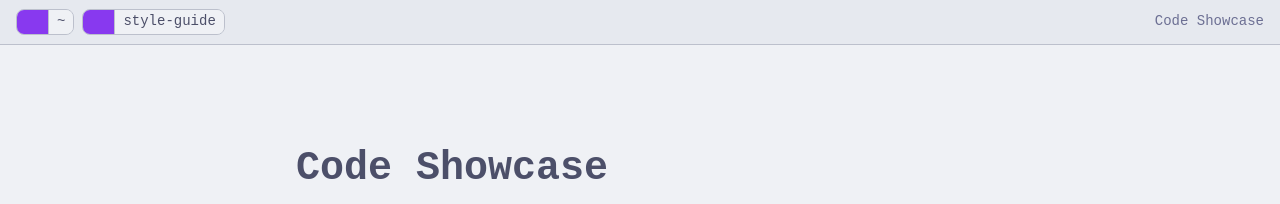
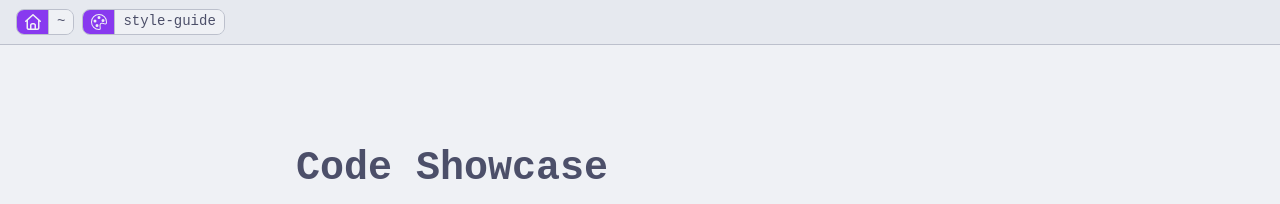
Before and after one commit to venkateshcv1809/venkateshcv1809.github.io, a Jekyll site: the page built from _pages/style-guide/code.md, in a window 1280 px wide and 900 px high. Shown: the top 204 px of the window. Built offline with Jekyll 4.4.1, drawn with Linux system fonts in a browser that asks for light colours; nearby versions of some CDN libraries; some web fonts are replaced.

Commit message:
feat: Update header and footer design

```diff
--- a/_includes/footer.html
+++ b/_includes/footer.html
@@ -1,29 +1,10 @@
 <footer class="statusline">
+    <span class="segment">
+        &copy; {{ "now" | date: "%Y" }} {{ metadata.author.name }}
+    </span>
 
-    <div class="statusline-left">
-
-        <span class="segment">
-            {{ page.title | default: "Home" }}
-        </span>
-
-    </div>
-
-    <div class="statusline-right">
-
-        <span class="segment">
-            © {{ "now" | date: "%Y" }} {{ metadata.author.name }}
-        </span>
-
-        <a
-            class="segment segment--icon"
-            href="{{ metadata.repository.url }}"
-            target="_blank"
-            rel="noopener noreferrer"
-            aria-label="View source code">
-
-
-        </a>
-
-    </div>
-
+    <a class="segment segment-icon" href="{{ metadata.repository.url }}" target="_blank" rel="noopener noreferrer"
+        aria-label="View portfolio source code">
+        :icon-github:
+    </a>
 </footer>
--- a/_includes/head.html
+++ b/_includes/head.html
@@ -1,6 +1,5 @@
 <head>
     <meta charset="utf-8" />
-
     <meta name="viewport" content="width=device-width, initial-scale=1" />
 
     <title>
@@ -44,14 +38,9 @@
     </script>
 
     <link rel="apple-touch-icon" sizes="180x180" href="{{ '/assets/favicon/apple-touch-icon.png' | relative_url }}" />
-
     <link rel="icon" type="image/png" sizes="32x32" href="{{ '/assets/favicon/favicon-32x32.png' | relative_url }}" />
-
     <link rel="icon" type="image/png" sizes="16x16" href="{{ '/assets/favicon/favicon-16x16.png' | relative_url }}" />
-
     <link rel="manifest" href="{{ '/assets/favicon/site.webmanifest' | relative_url }}" />
-
     <link rel="stylesheet" href="{{ '/assets/css/light.css' | relative_url }}" media="(prefers-color-scheme: light)" />
-
     <link rel="stylesheet" href="{{ '/assets/css/dark.css' | relative_url }}" media="(prefers-color-scheme: dark)" />
 </head>
--- a/_includes/header.html
+++ b/_includes/header.html
@@ -1,41 +1,23 @@
 <header class="tmux-status">
-
-    <nav class="tmux-status-nav">
+    <nav class="tmux-status-nav" aria-label="Primary navigation">
 
         <div class="tmux-status-windows">
-
             {% for item in navigation.header %}
-
                 <a
                     href="{{ item.url | relative_url }}"
                     class="tmux-window{% if page.url == item.url %} is-active{% endif %}"
+                    {% if page.url == item.url %}aria-current="page"{% endif %}
                 >
-
                     <span class="tmux-window-icon">
+                        :icon-{{ item.icon }}:
                     </span>
 
                     <span class="tmux-window-title">
-
                         {{ item.title }}
-
-                        {% if page.url == item.url %}
-                            <span class="tmux-window-active">
-                                {% include icon.html name=site.data.site.icons.window.active %}
-                            </span>
-                        {% endif %}
-
                     </span>
-
                 </a>
-
             {% endfor %}
-
-        </div>
-
-        <div class="tmux-status-breadcrumb">
-            {{ page.title }}
         </div>
 
     </nav>
-
 </header>
--- a/_layouts/default.html
+++ b/_layouts/default.html
@@ -5,7 +5,6 @@
     {% include head.html %}
 
     <body>
-
         {% include header.html %}
 
         <main class="layout">
@@ -13,7 +12,5 @@
         </main>
 
         {% include footer.html %}
-
     </body>
-
 </html>
```
Also changed, not shown: other parts of _includes/head.html (+2 -7 lines), _includes/icon.html (deleted, +0 -16 lines).
